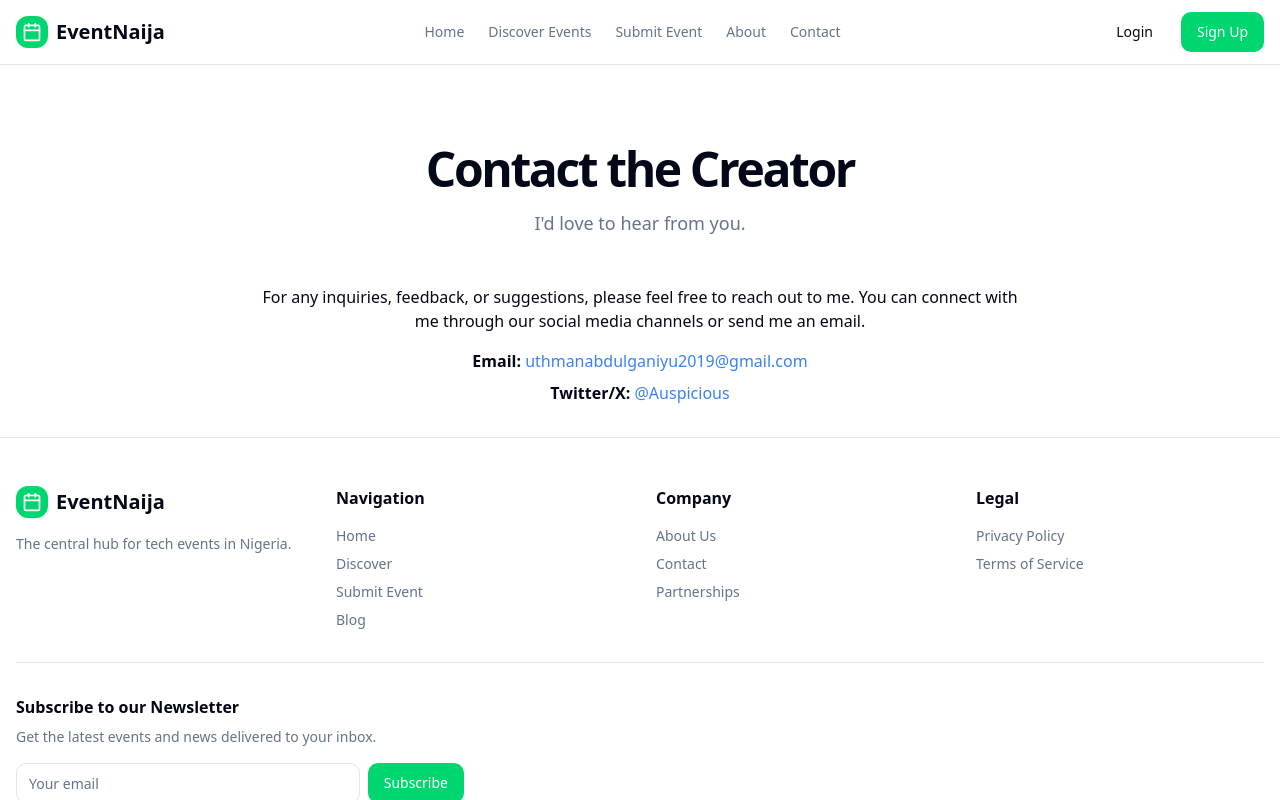
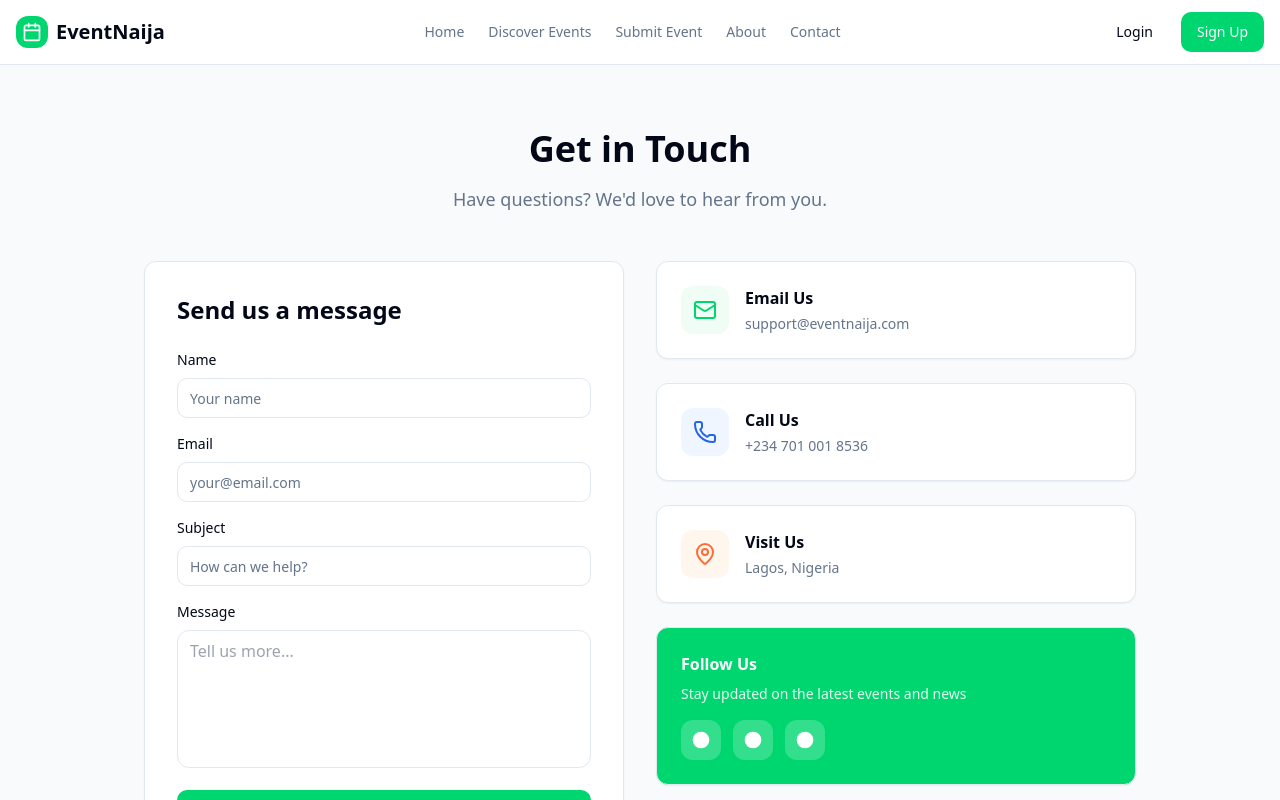
Before and after one commit to Auspicious14/evently-fe, a Next.js app: page /contact in a window 1280 px wide. Shown: the top 800 px of the page. Built offline with nearby package versions, Linux system fonts and the light colour scheme; no server answers.

Commit message:
Update contact.tsx

```diff
--- a/src/pages/contact.tsx
+++ b/src/pages/contact.tsx
@@ -1,36 +1,123 @@
 import Header from '@/components/Header';
 import Footer from '@/components/Footer';
+import { Card } from '@/components/ui/Card';
+import { Input } from '@/components/ui/Input';
+import { Button } from '@/components/ui/Button';
+import { Mail, MapPin, Phone } from 'lucide-react';
 
-const ContactPage = () => {
+export default function ContactPage() {
   return (
     <div className="flex flex-col min-h-screen">
       <Header />
-      <main className="flex-grow container mx-auto px-4 py-8">
-        <section className="text-center my-12">
-          <h1 className="text-4xl md:text-5xl font-bold tracking-tighter">
-            Contact the Creator
-          </h1>
-          <p className="mt-4 text-lg text-muted-foreground">
-            I'd love to hear from you.
-          </p>
-        </section>
-        <section className="max-w-3xl mx-auto">
-          <p className="mb-4 text-center">
-            For any inquiries, feedback, or suggestions, please feel free to reach out to me. You can connect with me through our social media channels or send me an email.
-          </p>
-          <div className="text-center">
-            <p className="mb-2">
-              <strong>Email:</strong> <a href="mailto:uthmanabdulganiyu2019@gmail.com" className="text-blue-500 hover:underline">uthmanabdulganiyu2019@gmail.com</a>
-            </p>
-            <p>
-              <strong>Twitter/X:</strong> <a href="https://twitter.com/_auspy_" target="_blank" rel="noreferrer" className="text-blue-500 hover:underline">@Auspicious</a>
+      <main className="flex-grow bg-gray-50 py-16">
+        <div className="container mx-auto px-4 max-w-5xl">
+          <div className="text-center mb-12">
+            <h1 className="text-4xl font-bold mb-4">Get in Touch</h1>
+            <p className="text-lg text-muted-foreground">
+              Have questions? We'd love to hear from you.
             </p>
           </div>
-        </section>
+
+          <div className="grid md:grid-cols-2 gap-8">
+            {/* Contact Form */}
+            <Card className="p-8">
+              <h2 className="text-2xl font-bold mb-6">Send us a message</h2>
+              <form className="space-y-4">
+                <div>
+                  <label className="block text-sm font-medium mb-2">Name</label>
+                  <Input placeholder="Your name" />
+                </div>
+                <div>
+                  <label className="block text-sm font-medium mb-2">Email</label>
+                  <Input type="email" placeholder="your@email.com" />
+                </div>
+                <div>
+                  <label className="block text-sm font-medium mb-2">Subject</label>
+                  <Input placeholder="How can we help?" />
+                </div>
+                <div>
+                  <label className="block text-sm font-medium mb-2">Message</label>
+                  <textarea
+                    rows={5}
+                    className="w-full px-3 py-2 border rounded-lg resize-none focus:outline-none focus:ring-2 focus:ring-primary"
+                    placeholder="Tell us more..."
+                  />
+                </div>
+                <Button className="w-full bg-primary hover:bg-primary/90" size="lg">
+                  Send Message
+                </Button>
+              </form>
+            </Card>
+
+            {/* Contact Info */}
+            <div className="space-y-6">
+              <Card className="p-6">
+                <div className="flex items-start gap-4">
+                  <div className="p-3 bg-green-50 rounded-lg">
+                    <Mail className="h-6 w-6 text-primary" />
+                  </div>
+                  <div>
+                    <h3 className="font-bold mb-1">Email Us</h3>
+                    <p className="text-sm text-muted-foreground">
+                      support@eventnaija.com
+                    </p>
+                  </div>
+                </div>
+              </Card>
+
+              <Card className="p-6">
+                <div className="flex items-start gap-4">
+                  <div className="p-3 bg-blue-50 rounded-lg">
+                    <Phone className="h-6 w-6 text-blue-600" />
+                  </div>
+                  <div>
+                    <h3 className="font-bold mb-1">Call Us</h3>
+                    <p className="text-sm text-muted-foreground">
+                      +234 701 001 8536
+                    </p>
+                  </div>
+                </div>
+              </Card>
+
+              <Card className="p-6">
+                <div className="flex items-start gap-4">
+                  <div className="p-3 bg-orange-50 rounded-lg">
+                    <MapPin className="h-6 w-6 text-secondary" />
+                  </div>
+                  <div>
+                    <h3 className="font-bold mb-1">Visit Us</h3>
+                    <p className="text-sm text-muted-foreground">
+                      Lagos, Nigeria
+                    </p>
+                  </div>
+                </div>
+              </Card>
+
+              <Card className="p-6 bg-primary text-white">
+                <h3 className="font-bold mb-2">Follow Us</h3>
+                <p className="text-sm text-white/90 mb-4">
+                  Stay updated on the latest events and news
+                </p>
+                <div className="flex gap-3">
+                  {['twitter', 'linkedin', 'instagram'].map((social) => (
+                    <a
+                      key={social}
+                      href={`#${social}`}
+                      className="w-10 h-10 bg-white/20 rounded-lg flex items-center justify-center hover:bg-white/30 transition-colors"
+                    >
+                      <span className="sr-only">{social}</span>
+                      <svg className="h-5 w-5" fill="currentColor" viewBox="0 0 24 24">
+                        <circle cx="12" cy="12" r="10" />
+                      </svg>
+                    </a>
+                  ))}
+                </div>
+              </Card>
+            </div>
+          </div>
+        </div>
       </main>
       <Footer />
     </div>
   );
-};
-
-export default ContactPage;
+}
```
